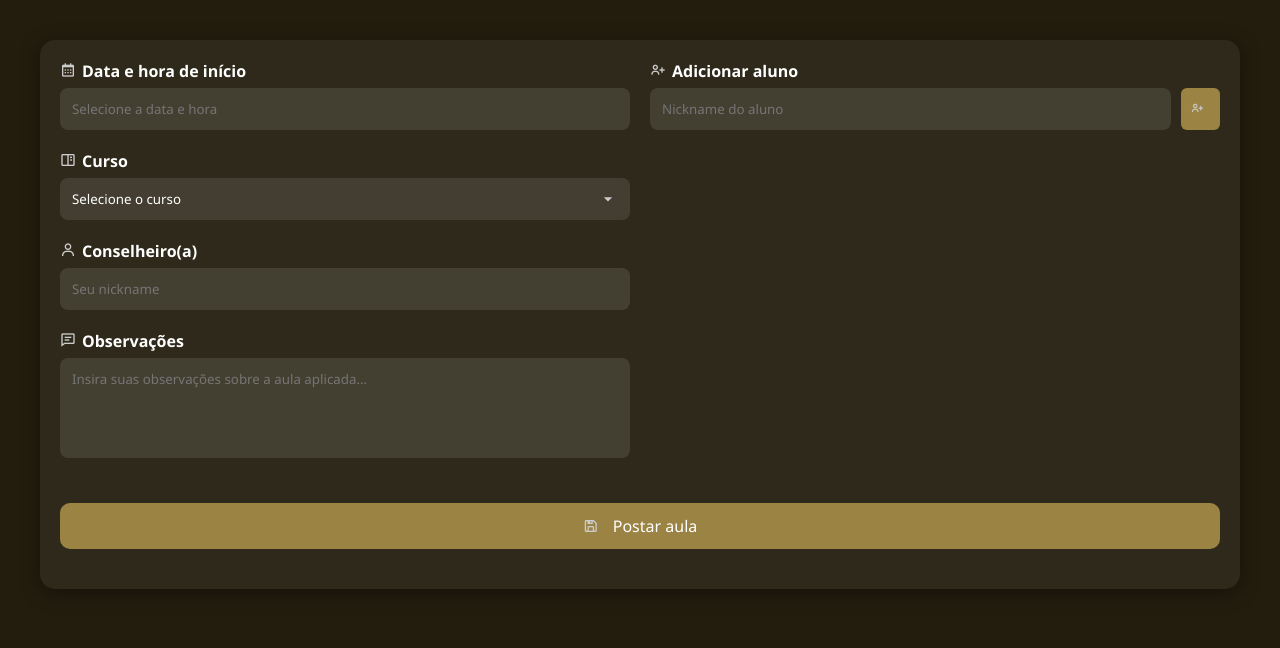
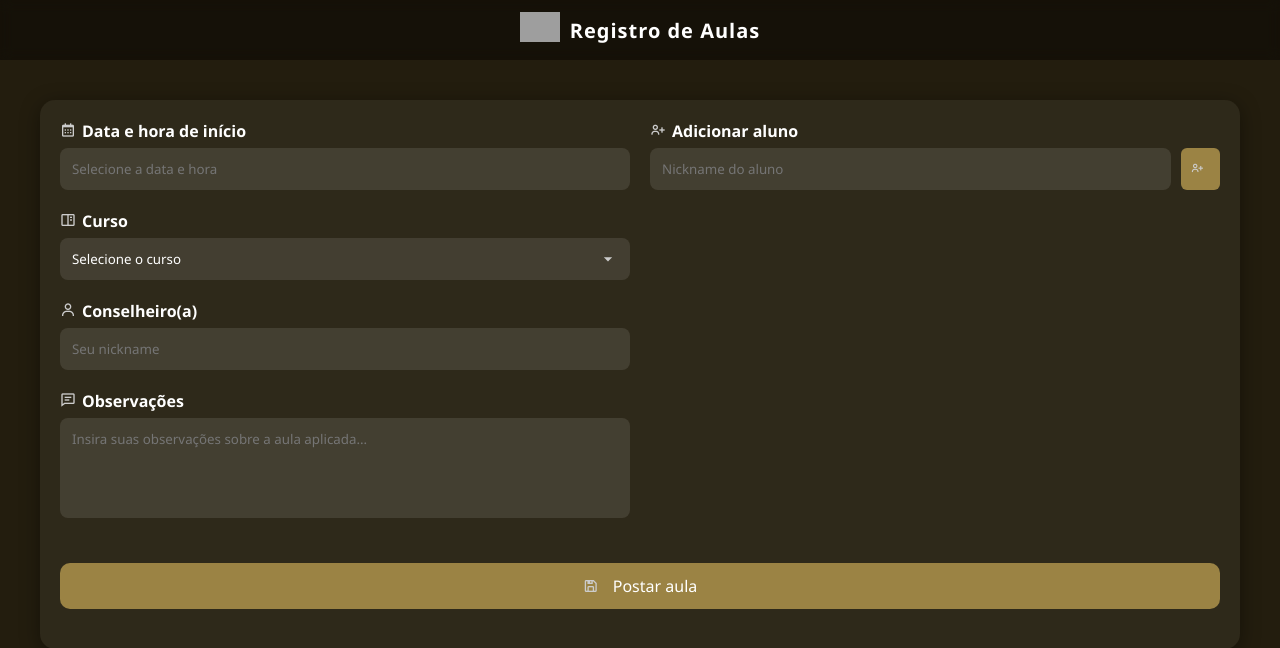
Before and after one commit to Ale-ara/aulaom, a plain HTML site: page index.html in a window 1280 px wide. Drawn offline with nearby package versions, Linux system fonts and the light colour scheme; grey boxes are pictures that could not be loaded.

Commit message:
Update index.html

```diff
--- a/index.html
+++ b/index.html
@@ -231,6 +231,46 @@ select option {
       margin-top: 10px;
     }
 
+.top-navbar {
+  position: fixed;
+  top: 0;
+  width: 100%;
+  height: 60px;
+  background: rgba(0, 0, 0, 0.4);
+  backdrop-filter: blur(6px);
+  display: flex;
+  align-items: center;
+  justify-content: center;
+  gap: 10px;
+  z-index: 1000;
+}
+
+.navbar-logo {
+  width: 40px;
+  height: auto;
+  animation: float 4s ease-in-out infinite;
+}
+
+.navbar-title {
+  font-size: 20px;
+  font-weight: bold;
+  color: white;
+  letter-spacing: 1px;
+}
+
+/* Para dar espaço ao container abaixo da navbar */
+.container {
+  margin-top: 100px; /* já que navbar tem 60px */
+}
+
+/* Reutiliza a animação que criamos */
+@keyframes float {
+  0% { transform: translateY(0); }
+  50% { transform: translateY(-6px); }
+  100% { transform: translateY(0); }
+}
+
+
 <style>
 /* Fundo do calendário */
 .flatpickr-calendar {
@@ -275,6 +315,11 @@ select option {
 
 </head>
 <body>
+<nav class="top-navbar">
+  <img src="https://i.imgur.com/SZ4dodg.gif" alt="Logo" class="navbar-logo">
+  <span class="navbar-title">Registro de Aulas</span>
+</nav>
+
      <div id="loading-screen">
         <div class="loading-image">
           <img src="https://i.imgur.com/SZ4dodg.gif" alt="Loading">
```
